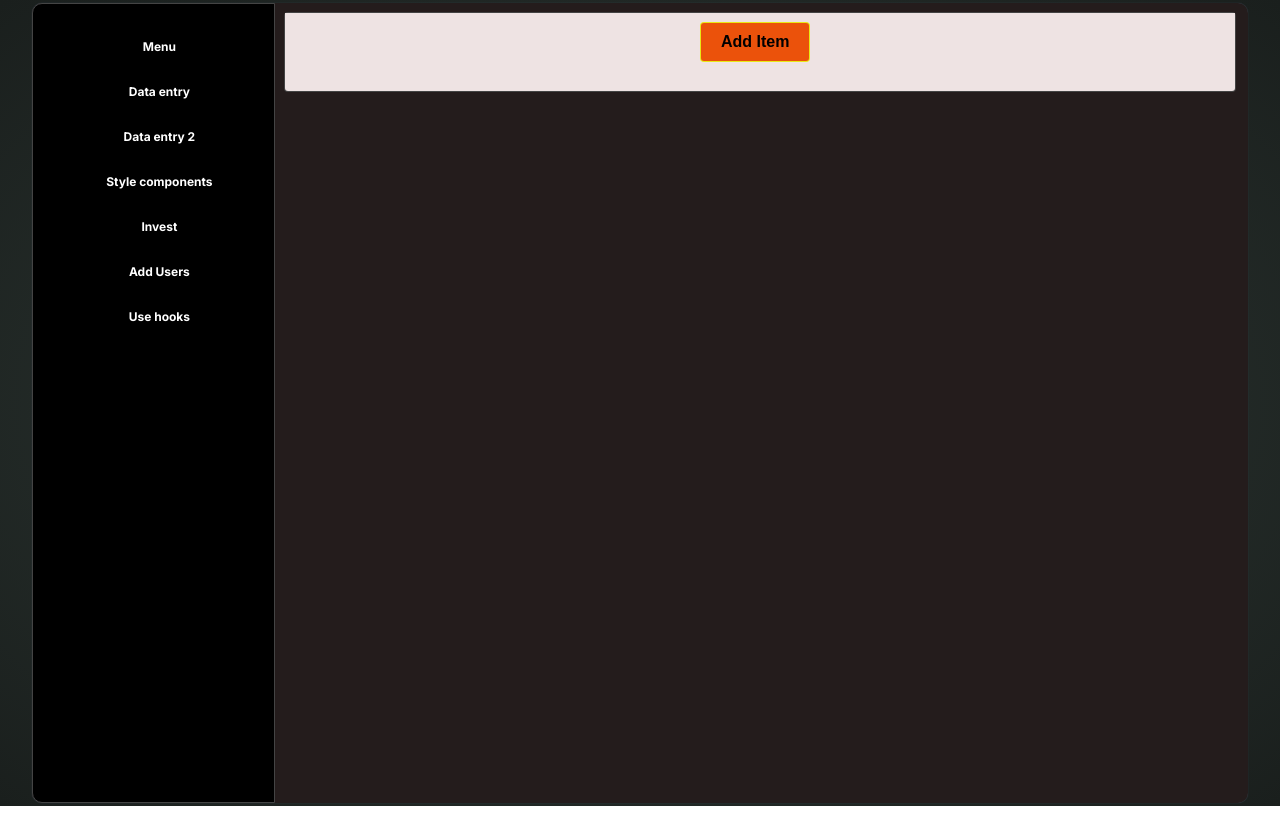
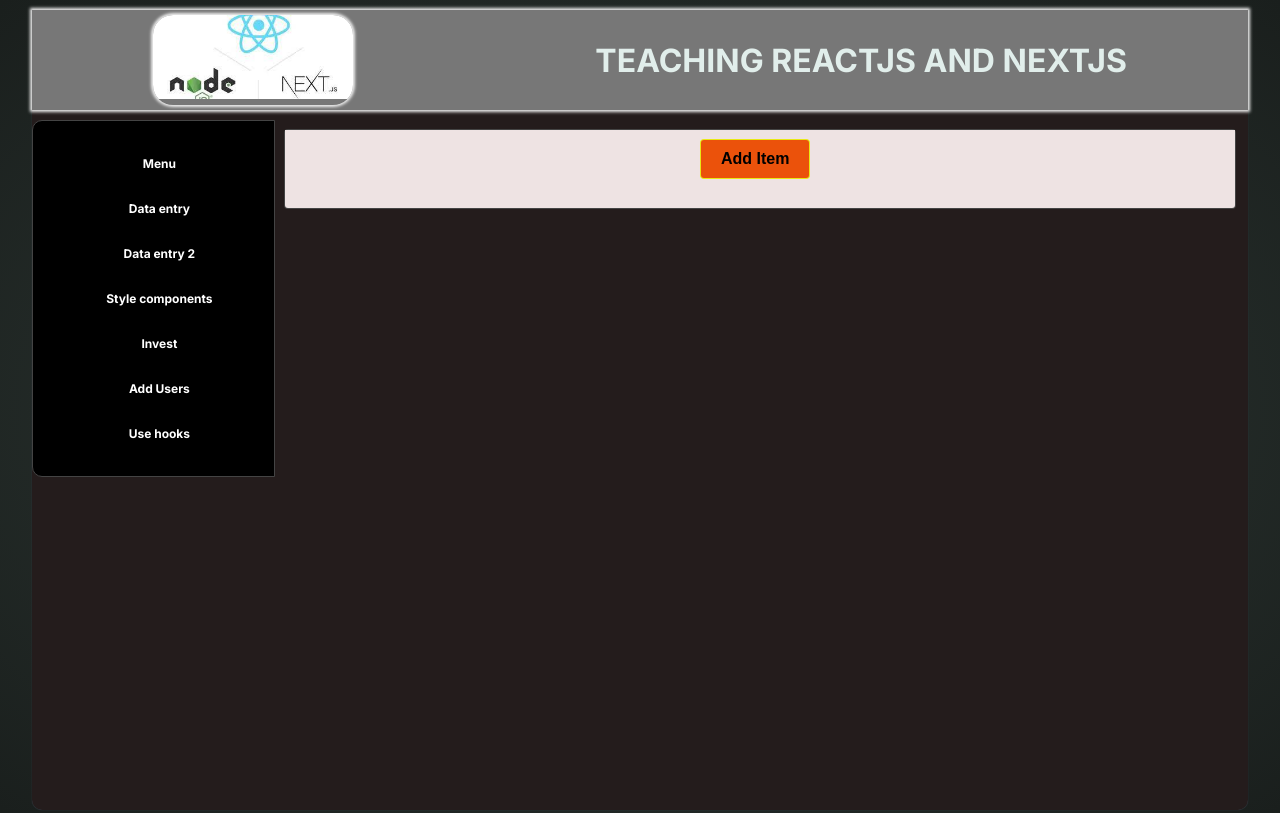
Before and after one commit to ashrafabusunaina1986/nextlearn12, a Next.js app: page /data_entry in a window 1280 px wide. Built offline with nearby package versions, Linux system fonts and the light colour scheme.

Commit message:
first commit

```diff
--- a/src/app/globals.css
+++ b/src/app/globals.css
@@ -13,8 +13,6 @@ html,body{
 
 
 .container{
-  display: flex;
-  gap: 10px;
   border-radius: 10px;
   text-align: center;
   width: 95%;
@@ -24,3 +22,7 @@ html,body{
   color: #e1eeeb;
   background-color: #241c1c;
 }
+.content{
+  display: flex;
+  gap: 10px;
+}
--- a/src/app/layout.tsx
+++ b/src/app/layout.tsx
@@ -2,6 +2,7 @@ import Addresses from '@/components/addresses/Addresses'
 import './globals.css'
 import type { Metadata } from 'next'
 import { Inter } from 'next/font/google'
+import Header from '@/components/header/Header'
 
 const inter = Inter({ subsets: ['latin'] })
 
@@ -20,8 +21,12 @@ export default function RootLayout({
 
       <body className={inter.className}>
         <div className='container'>
-          <Addresses/>
-          {children}
+          <Header />
+          <div className='content' >
+            <Addresses />
+            {children}
+          </div>
+
         </div>
 
       </body>
--- a/src/components/addresses/addresses.module.css
+++ b/src/components/addresses/addresses.module.css
@@ -1,8 +1,8 @@
 .links {
-    min-height: 100vh;
     min-width: 20%;
     width: 20%;
     max-width: 20%;
+    height: max-content;
     background-color: rgb(0, 0, 0);
     padding: 20px 5px;
     border: #444 1px solid;
--- /dev/null
+++ b/src/components/header/Header.js
@@ -0,0 +1,13 @@
+import React from 'react'
+import styles from './header.module.css'
+
+function Header() {
+  return (
+    <header className={styles.container}>
+        <div className={styles.logo} ></div>
+        <div><h1>TEACHING REACTJS AND NEXTJS</h1></div>
+    </header>
+  )
+}
+
+export default Header
--- /dev/null
+++ b/src/components/header/header.module.css
@@ -0,0 +1,20 @@
+.container{
+    display: flex;
+    align-items: center;
+    justify-content: space-around;
+    min-height: 100px;
+    min-width: 100%;
+    margin: 10px auto;
+    background-color: #777;
+}
+.logo{
+    width: 200px;
+    height: 90px;
+    background: url('../../../public/nr.jpeg');
+    background-size: contain;
+    background-repeat: no-repeat;
+    border-radius: 20px;
+}
+.logo,.container{
+    box-shadow: 0 0 3px 2px #eee;
+}
```
Also changed, not shown: public/nr.jpeg (added).
